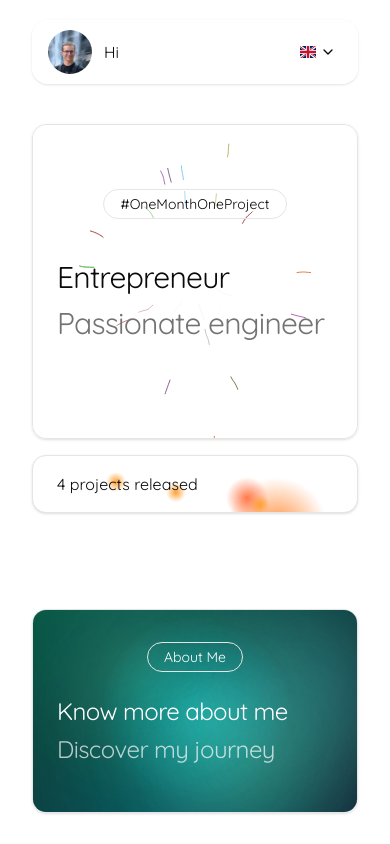
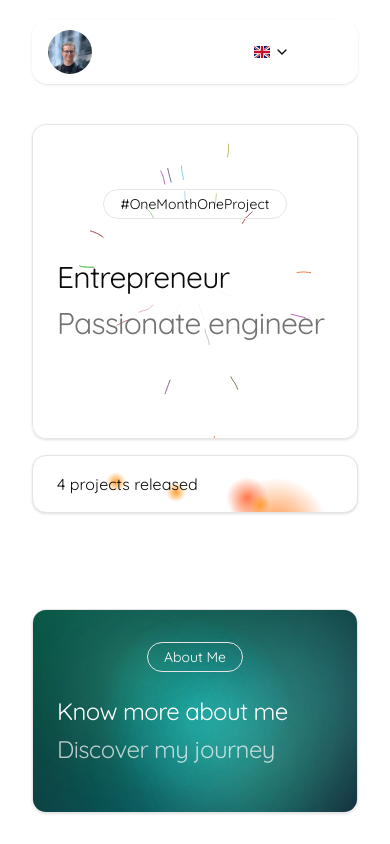
Before and after one commit to AurelienVasseur/portfolio, a Next.js app: page /en in a window 390 px wide. Built offline with nearby package versions, Linux system fonts and the light colour scheme.

Commit message:
Issues fixed

```diff
--- a/src/components/layout/header.tsx
+++ b/src/components/layout/header.tsx
@@ -2,7 +2,6 @@
 
 import { useEffect, useState } from "react";
 import { cn } from "@/lib/utils";
-import Link from "next/link";
 import { Avatar, AvatarImage, AvatarFallback } from "../ui/avatar";
 import { ThemeToggle } from "../ui/theme-toggle";
 import { AnimatePresence, motion } from "framer-motion";
@@ -114,20 +113,16 @@ export function Header() {
             transition={{ type: "spring", stiffness: 100, damping: 10 }}
             className={cn("sticky top-0 z-50 pt-5 px-8 mx-auto max-w-5xl")}
           >
-            <div className="shadow-sm bg-background/95 backdrop-blur supports-[backdrop-filter]:bg-background/60 rounded-2xl">
+            <div className="shadow-sm bg-background/95 backdrop-blur supports-[backdrop-filter]:bg-background/60 rounded-2xl overflow-hidden">
               <div className="mx-auto max-w-5xl px-4 py-1">
                 <div className="flex h-14 items-center justify-between">
                   <div className="flex items-center">
-                    <Link
-                      href="/"
-                      className="mr-6 flex items-center space-x-3 overflow-hidden h-11"
-                    >
+                    <div className="mr-6 flex justify-center items-center gap-3 h-11">
                       <Avatar className="size-11">
                         <AvatarImage src="/aurelien.jpg" />
                         <AvatarFallback>AV</AvatarFallback>
                       </Avatar>
-
-                      <div className="relative w-40 h-11 overflow-hidden">
+                      <div className="hidden md:flex items-center">
                         <AnimatePresence initial={false} mode="popLayout">
                           <motion.span
                             key={activeSection}
@@ -135,15 +130,15 @@ export function Header() {
                             animate={{ y: 0, opacity: 1 }}
                             exit={{ y: 40, opacity: 0 }}
                             transition={{ duration: 0.4 }}
-                            className="absolute inset-0 flex items-center font-normal"
+                            className="font-normal text-nowrap"
                           >
                             {t(`header.sections.${activeSection}`)}
                           </motion.span>
                         </AnimatePresence>
                       </div>
-                    </Link>
+                    </div>
                   </div>
-                  <div className="flex items-center space-x-4">
+                  <div className="flex items-center gap-1 md:gap-4">
                     <LocaleSwitcher
                       handleLocaleChange={handleLocaleChange}
                       activeLocale={activeLocale}
```
Also changed, not shown: public/vercel.svg (added).
